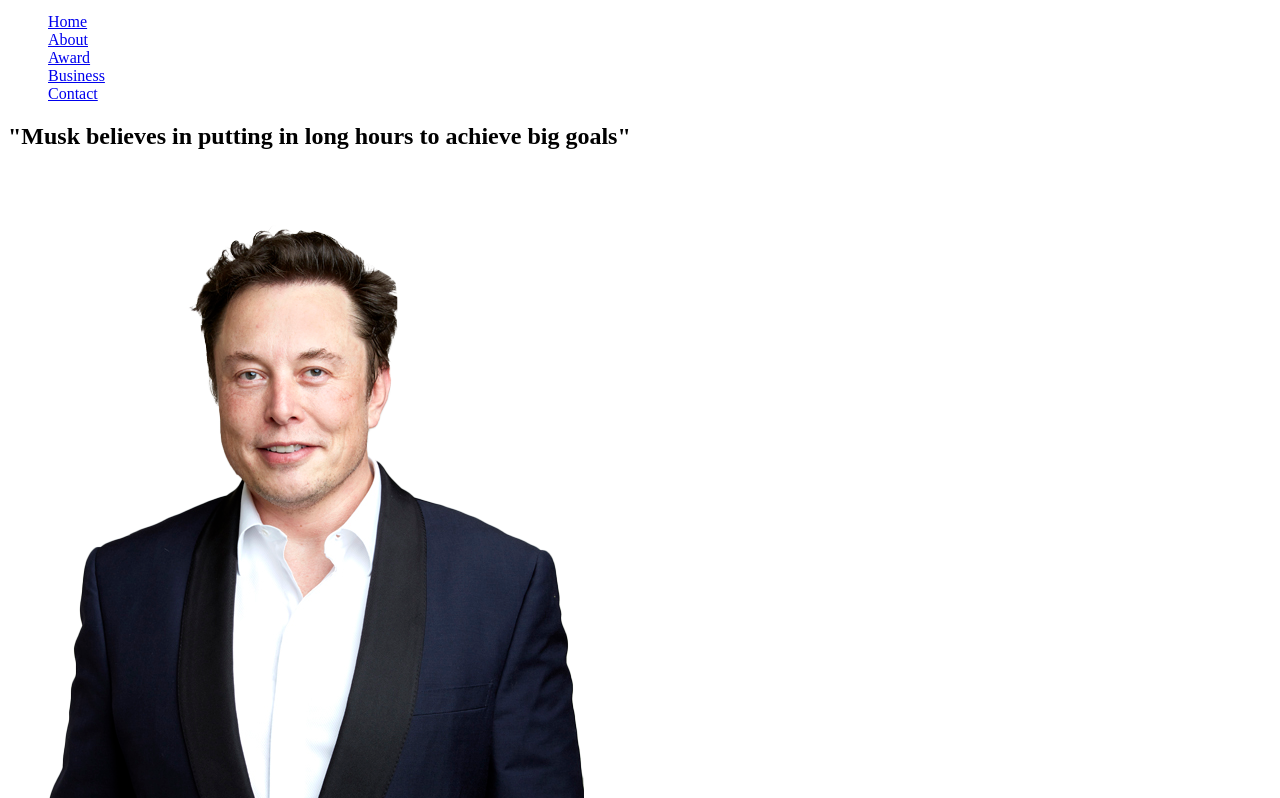
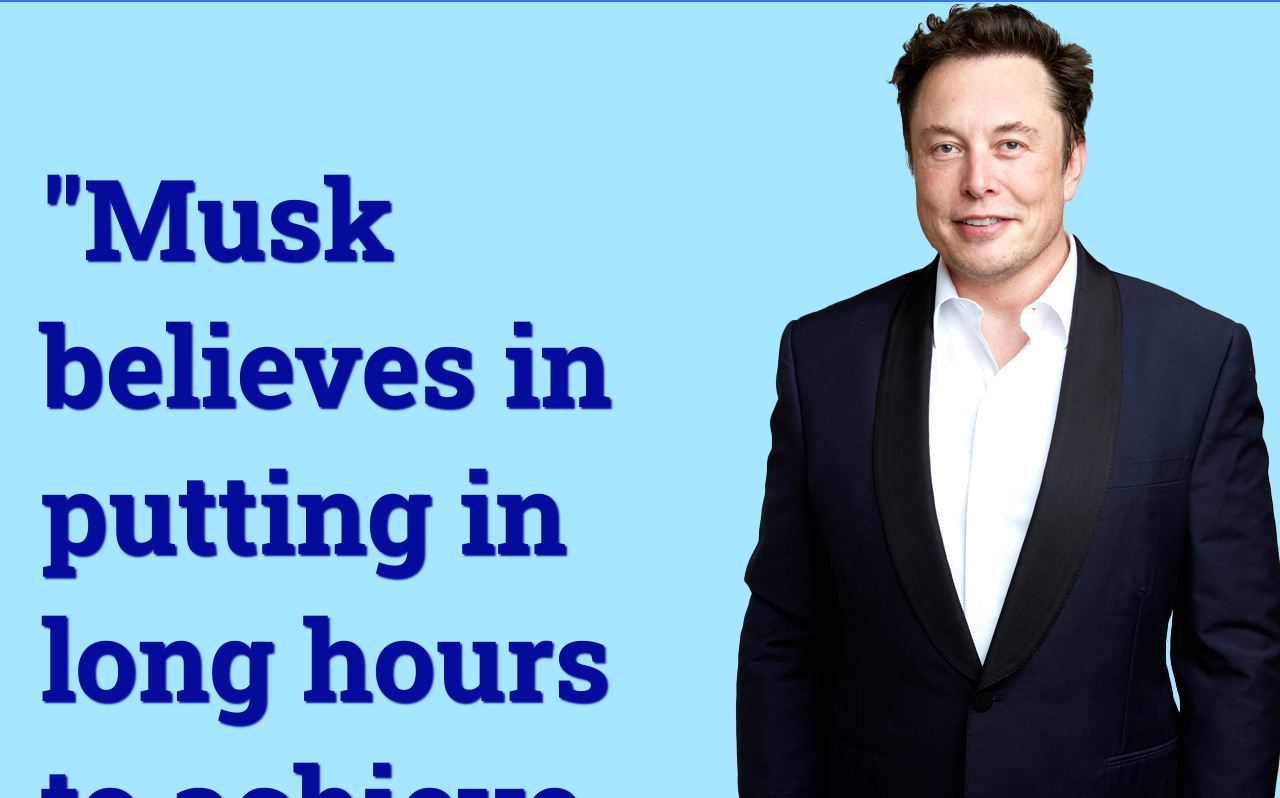
Before and after one commit to SAJITH00/Portfolio, a plain HTML site: page index.html in a window 1280 px wide. Shown: the part 67-865 px from the top of the page. Drawn offline with Linux system fonts and the light colour scheme.

Commit message:
css change

```diff
--- a/index.html
+++ b/index.html
@@ -4,7 +4,7 @@
     <meta charset="UTF-8">
     <meta name="viewport" content="width=device-width, initial-scale=1.0">
     <title>portfolio</title>
-    <link rel="stylesheet" href="./style 1.css">
+    <link rel="stylesheet" href="./style.css">
     <link rel="stylesheet" href="https://cdnjs.cloudflare.com/ajax/libs/font-awesome/6.7.2/css/all.min.css" integrity="sha512-Evv84Mr4kqVGRNSgIGL/F/aIDqQb7xQ2vcrdIwxfjThSH8CSR7PBEakCr51Ck+w+/U6swU2Im1vVX0SVk9ABhg==" crossorigin="anonymous" referrerpolicy="no-referrer" />
     <link rel="icon" type="image/png" href="./download.jpg">
     <link rel="preconnect" href="https://fonts.googleapis.com">
```
